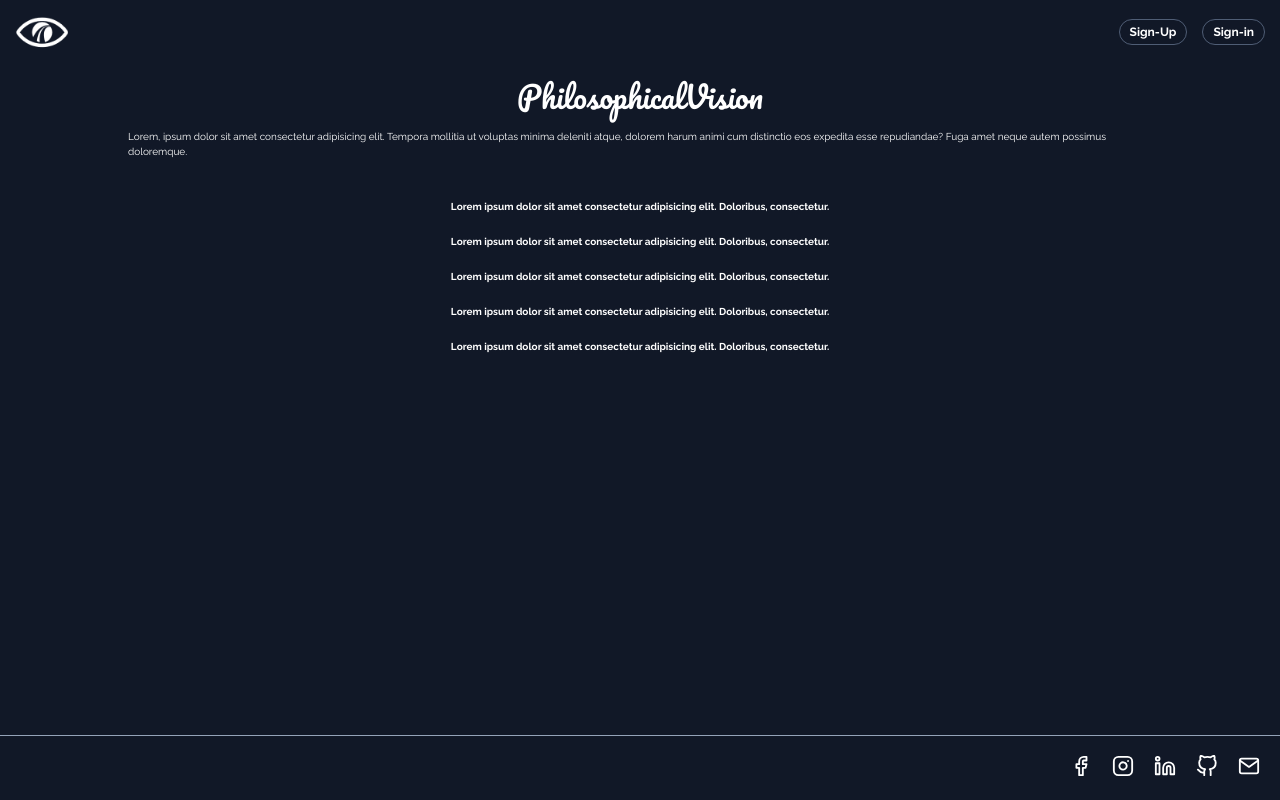
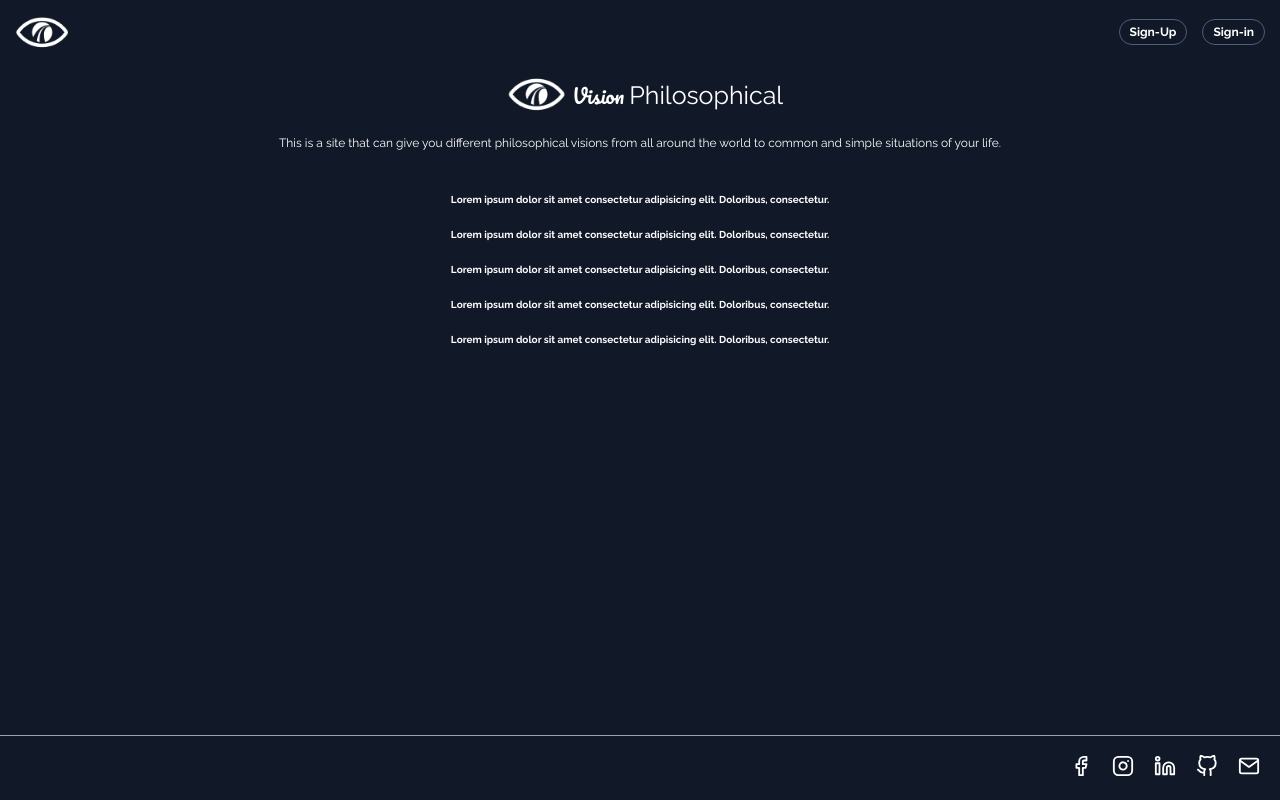
Before and after one commit to Frederico-Cassola-Dev/philosophical-vision, a React (Vite) app in the folder frontend/: page / in a window 1280 px wide. Built offline with nearby package versions, Linux system fonts and the light colour scheme.

Commit message:
Add the main description and some css to the buttons

```diff
--- a/frontend/src/layouts/footer-layout/components/Footer.jsx
+++ b/frontend/src/layouts/footer-layout/components/Footer.jsx
@@ -4,7 +4,7 @@ import LinkedInIcon from "../../../assets/svg/LinkedInIcon";
 import GitHubIcon from "../../../assets/svg/GitHubIcon";
 import EmailIcon from "../../../assets/svg/EmailIcon";
 
-function Footer() {
+export default function Footer() {
   return (
     <footer className="footer">
       <ul className="social-list">
@@ -38,5 +38,3 @@ function Footer() {
     </footer>
   );
 }
-
-export default Footer;
--- a/frontend/src/layouts/footer-layout/components/_footer.scss
+++ b/frontend/src/layouts/footer-layout/components/_footer.scss
@@ -21,6 +21,10 @@
       a {
         color: $color-text-primary;
         text-decoration: none;
+
+        &:hover {
+          color: $color-primary-active;
+        }
       }
     }
   }
--- a/frontend/src/layouts/header-layout/components/_header.scss
+++ b/frontend/src/layouts/header-layout/components/_header.scss
@@ -27,6 +27,7 @@
     text-decoration: none;
 
     &:hover {
+      color: $color-primary-active;
       background-color: $color-text-hover;
     }
   }
--- a/frontend/src/pages/home/Home.jsx
+++ b/frontend/src/pages/home/Home.jsx
@@ -1,22 +1,21 @@
-// import singleLogo from "../../assets/logo/single_logo.png";
+import singleLogoLittle from "../../assets/logo/single_logo_little.png";
 
-function Home() {
+export default function Home() {
   return (
     <div className="home">
       <main className="main">
         <div className="title-container">
           <h1 className="title">
-            Philosophical
-            {/* <img src={singleLogo} alt="logo" /> */}
+            <img src={singleLogoLittle} alt="logo" />
             Vision
+            <span className="sub-title">Philosophical</span>
           </h1>
         </div>
         <section className="description-section">
           <p className="description-text">
-            Lorem, ipsum dolor sit amet consectetur adipisicing elit. Tempora
-            mollitia ut voluptas minima deleniti atque, dolorem harum animi cum
-            distinctio eos expedita esse repudiandae? Fuga amet neque autem
-            possimus doloremque.
+            This is a site that can give you different philosophical visions
+            from all around the world to common and simple situations of your
+            life.
           </p>
         </section>
         <section className="random-phrases-section">
@@ -45,5 +44,3 @@ function Home() {
     </div>
   );
 }
-
-export default Home;
--- a/frontend/src/pages/home/_home.scss
+++ b/frontend/src/pages/home/_home.scss
@@ -27,10 +27,18 @@
       .title {
         font-family: $title-font;
         font-weight: $font-weight-normal;
-        font-size: $font-size-5xl;
+        font-size: $font-size-4xl;
 
         img {
           width: 70px;
+          margin-bottom: $space-xs;
+          margin-left: $space-2xs ;
+        }
+        .sub-title{
+          font-family: $primary-font;
+          font-size: $font-size-5xl;
+          margin-left: $space-2xs;
+
         }
       }
     }
@@ -39,6 +47,11 @@
       width: 80vw;
       font-family: $primary-font;
       margin-bottom: $space-xl;
+
+      .description-text{
+        text-align: center;
+        font-size: $font-size-l;
+      }
     }
 
     .random-phrases-section {
--- a/frontend/src/scss/_variables.scss
+++ b/frontend/src/scss/_variables.scss
@@ -7,7 +7,8 @@ $title-font: "Pacifico", cursive;
 $font-weight-normal: 400;
 $font-weight-bolt: 700;
 
-$font-size-5xl: 3rem;
+$font-size-6xl: 3rem;
+$font-size-5xl: 2.5rem;
 $font-size-4xl: 2rem;
 $font-size-3xl: 1.625rem;
 $font-size-2xl: 1.5rem;
```
